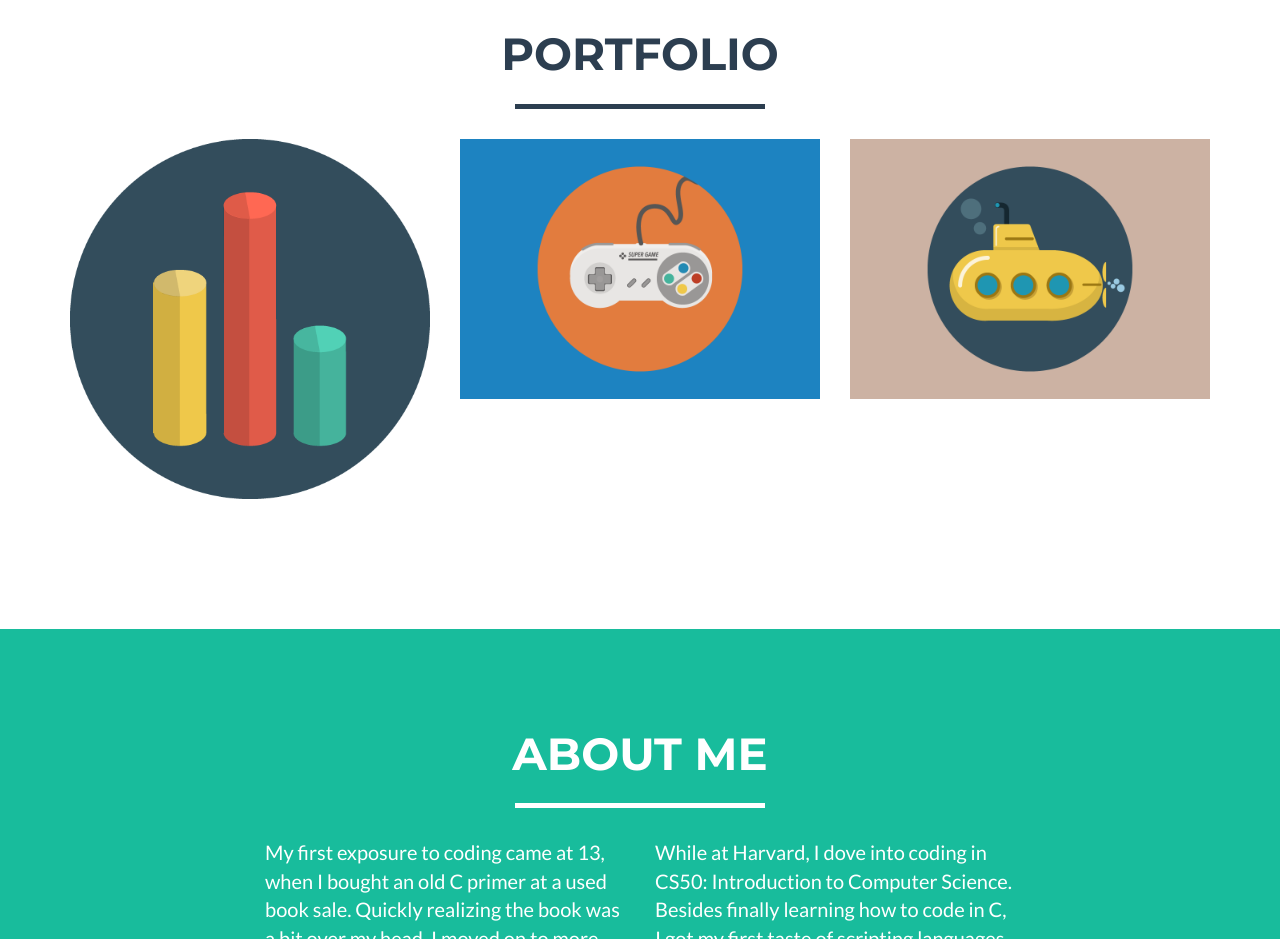
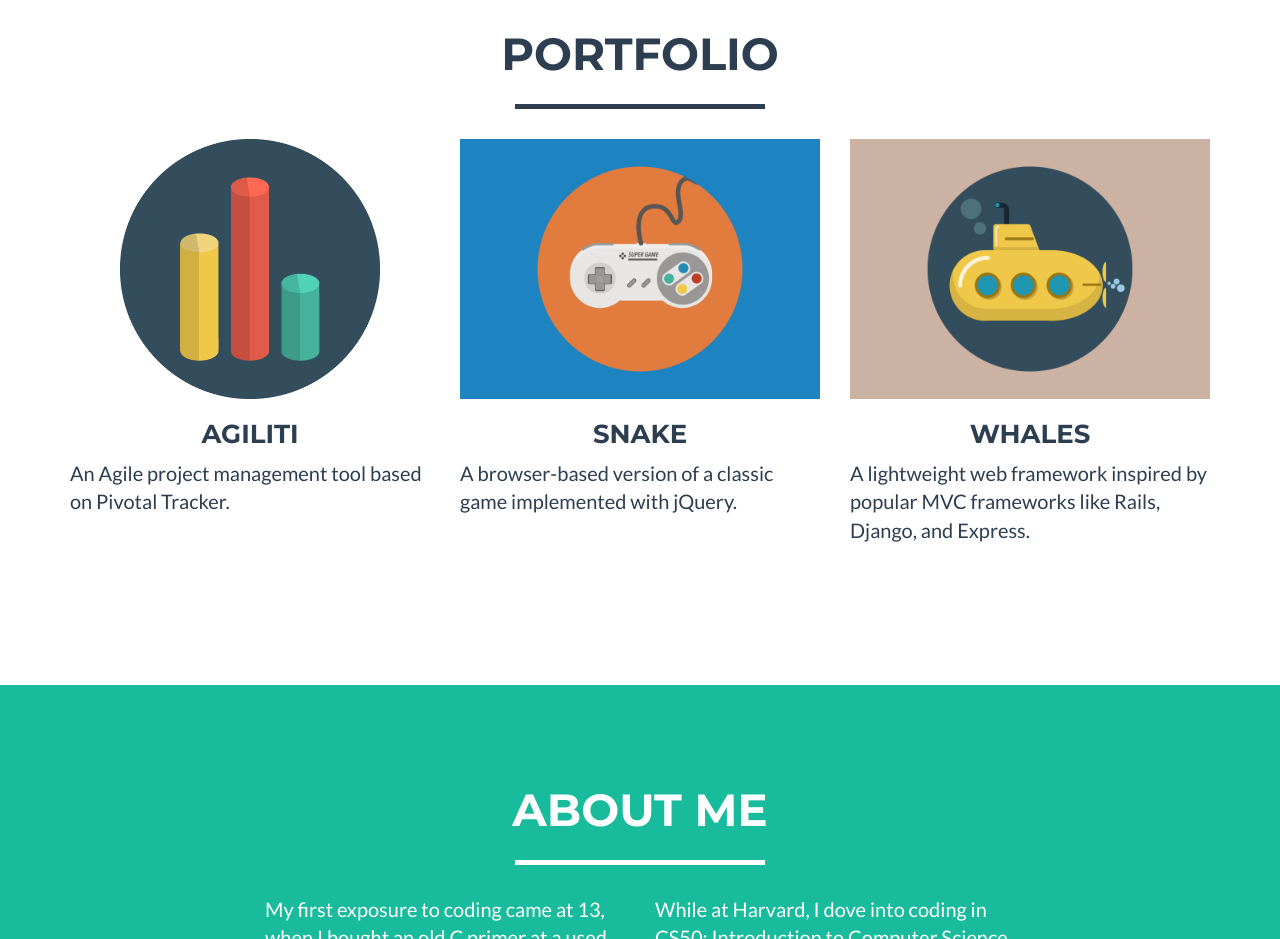
Before and after one commit to wdhorton/portfolio_site, a plain HTML site: page index.html in a window 1280 px wide. Shown: the part 840-1779 px from the top of the page. Drawn offline with nearby package versions, Linux system fonts and the light colour scheme.

Commit message:
Add captions to portfolio links.

```diff
--- a/css/freelancer.css
+++ b/css/freelancer.css
@@ -462,3 +462,9 @@ img.profile {
   height: 250px;
   width: 250px;
 }
+
+img.limit-height {
+  height: 260px;
+  width: auto;
+  margin: 0 auto;
+}
--- a/index.html
+++ b/index.html
@@ -107,8 +107,10 @@
                                 <i class="fa fa-search-plus fa-3x"></i>
                             </div>
                         </div>
-                        <img src="img/portfolio/Chart.png" class="img-responsive" alt="">
+                        <img src="img/portfolio/Chart.png" class="img-responsive limit-height" alt="">
                     </a>
+                    <h3 style="text-align: center">Agiliti</h3>
+                    <p>An Agile project management tool based on Pivotal Tracker.</p>
                 </div>
                 <div class="col-sm-4 portfolio-item">
                     <a href="#portfolioModal2" class="portfolio-link" data-toggle="modal">
@@ -119,6 +121,8 @@
                         </div>
                         <img src="img/portfolio/game.png" class="img-responsive" alt="">
                     </a>
+                    <h3 style="text-align: center">Snake</h3>
+                    <p>A browser-based version of a classic game implemented with jQuery.</p>
                 </div>
                 <div class="col-sm-4 portfolio-item">
                     <a href="#portfolioModal3" class="portfolio-link" data-toggle="modal">
@@ -129,6 +133,8 @@
                         </div>
                         <img src="img/portfolio/submarine.png" class="img-responsive" alt="">
                     </a>
+                    <h3 style="text-align: center">Whales</h3>
+                    <p>A lightweight web framework inspired by popular MVC frameworks like Rails, Django, and Express.</p>
                 </div>
               </div>
             </div>
```
